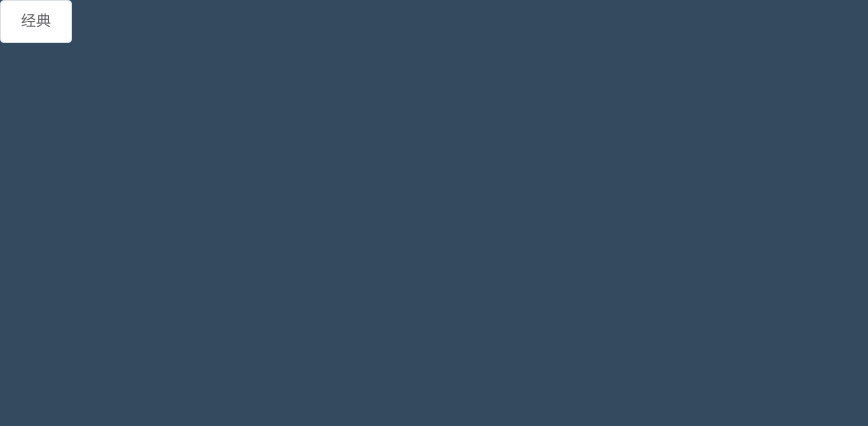
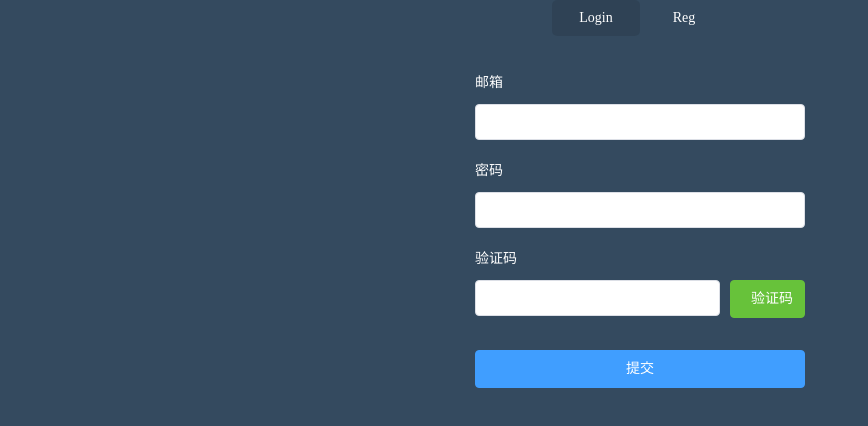
Before and after one commit to tyc2020/vueDemo, a Vue app in the folder vue/: page /#/login in a window 1280 px wide. Shown: the top 426 px of the page, without its empty margins (0-868 px from the left). Built offline with nearby package versions, Linux system fonts and the light colour scheme.

Commit message:
完善login页

```diff
--- a/vue/public/index.html
+++ b/vue/public/index.html
@@ -14,4 +14,7 @@
     <div id="app"></div>
     <!-- built files will be auto injected -->
   </body>
+  <style>
+
+  </style>
 </html>
--- /dev/null
+++ b/vue/src/utils/validata.js
@@ -0,0 +1,31 @@
+/*
+过滤特殊字符
+*/
+
+export function stripscript(str){
+  var pattern = new RegExp("[`~!@#$^&*()=|{}':;',\\[\\].<>/?~！@#￥……&*（）——|{ }【】‘；：”“'。，、？]");
+  var rs = "";
+  for(var i = 0; i < str.length;i++){
+    rs = rs + str.substr(i,1).replace(pattern,'');
+  }
+  return rs;
+}
+
+//邮箱验证
+export function validateE(value){
+  let reg = /^[A-Za-z0-9\u4e00-\u9fa5]+@[a-zA-Z0-9_-]+(\.[a-zA-Z0-9_-]+)+$/
+  return !reg.test(value) ? true : false
+
+}
+
+//验证密码
+export function validatepwd(value){
+  let reg = /^(?!\D+$)(?![^a-zA-Z]+$)\S{6,20}$/
+  return !reg.test(value) ? true : false
+}
+
+//验证码
+export function validcap(value){
+  let reg = /^[a-zA-z0-9]{6}$/
+  return !reg.test(value) ? true : false
+}
--- a/vue/src/views/Login/index.vue
+++ b/vue/src/views/Login/index.vue
@@ -1,20 +1,209 @@
 <template>
   <div id="login">
-    <el-button>
-      经典
-    </el-button>
+    <div class="login-wrap">
+    <ul class="menu-tab">
+      <li :class="{'current':item.current}" v-for="item in menuTab" :key="item.id" @click="toggleMenu(item)">{{item.txt}}</li>
+    </ul>
+    <!--表单-->
+        <el-form :model="ruleForm" status-icon :rules="rules" ref="ruleForm" class="login-form" size='medium'>
+      <el-form-item prop="email" class="item-form">
+      <label>邮箱</label>
+        <el-input type="text" v-model="ruleForm.email" autocomplete="off"></el-input>
+      </el-form-item>
+
+      <el-form-item prop="password" class="item-form">
+      <label>密码</label>
+        <el-input type="text" v-model="ruleForm.password" autocomplete="off" minlength="6" maxlength="20"></el-input>
+      </el-form-item>
+
+       <el-form-item prop="passwords" class="item-form" v-show = "model === 'register'">
+      <label>重复密码</label>
+        <el-input type="text" v-model="ruleForm.passwords" autocomplete="off" minlength="6" maxlength="20"></el-input>
+      </el-form-item>
+
+      <el-form-item prop="cap" class="item-form">
+      <label>验证码</label>
+      <el-row :gutter="10">
+        <el-col :span="18"><el-input v-model="ruleForm.cap"></el-input></el-col>
+        <el-col :span="6">
+          <el-button type="success" class="block">验证码</el-button>
+        </el-col>
+
+      </el-row>
+
+
+      </el-form-item>
+
+      <el-form-item>
+        <el-button type="primary" @click="submitForm('ruleForm')" class="login-btn block">提交</el-button>
+      </el-form-item>
+
+    </el-form>
+  </div>
 
   </div>
 </template>
 
 <script>
+import { stripscript,validateE,validatepwd,validcap}from '@/utils/validata';
 export default {
+  name:'login',
+  data(){
 
+      //验证用户名
+      var validateEmail = (rule, value, callback) => {
+        if (value === '') {
+          callback(new Error('请输入邮箱！'));
+        } else if(validateE(value)){
+          callback(new Error('邮箱格式有误！'));
+        }
+        else{
+          callback();//true
+        }
+      };
+      //验证密码
+      var validatepsd = (rule, value, callback) => {
+        this.ruleForm.password = stripscript(value)
+        value = this.ruleForm.password
+
+        if (value === '') {
+          callback(new Error('请输入密码（必须包含数字和字母）'));
+        } else if (validatepwd(value)) {
+          callback(new Error('密码长度为6-20内（必须包含数字和字母）'));
+        } else {
+          callback();
+        }
+      };
+      //重复密码验证
+      var validatepsds = (rule, value, callback) => {
+        //登录界面不用验证
+        if(this.model === 'login'){ callback();}
+        this.ruleForm.passwords = stripscript(value)
+        value = this.ruleForm.passwords
+
+        if (value === '') {
+          callback(new Error('请再次输入密码'));
+        } else if (value != this.ruleForm.password) {
+          callback(new Error('密码不一致'));
+        } else {
+          callback();
+        }
+      };
+          //验证码
+          var checkcap = (rule, value, callback) => {
+            //过滤特殊字符
+            this.ruleForm.cap = stripscript(value)
+            value = this.ruleForm.cap
+            if (value === '') {
+              return callback(new Error('验证码不能为空'));
+            }else if(validcap(value)){
+              return callback(new Error('验证码格式有误'))
+            }else{
+              callback()
+            }
+          };
+    return {
+      menuTab:[
+        {txt:'Login',current:true,type:'login'},
+        {txt:'Reg',current:false,type:'register'}
+      ],
+      //显示重复密码
+      model:'login',
+      // 表单数据
+      ruleForm: {
+          email: '',
+          password: '',
+          passwords: '',
+          cap: ''
+        },
+        rules: {
+          email: [
+            { validator: validateEmail, trigger: 'blur' }
+          ],
+          password: [
+            { validator: validatepsd, trigger: 'blur' }
+          ],
+          passwords: [
+            { validator: validatepsds, trigger: 'blur' }
+          ],
+          cap: [
+            { validator: checkcap, trigger: 'blur' }
+          ]
+        }
+    }
+  },
+  created() {
+
+  },
+  mounted() {
+
+  },
+  methods: {
+    toggleMenu(data){
+      this.menuTab.forEach(elem => {
+        elem.current = false
+      })
+      data.current = true
+      this.model = data.type
+    },
+   submitForm(formName) {
+        this.$refs[formName].validate((valid) => {
+          if (valid) {
+            alert('submit!');
+          } else {
+            console.log(valid)
+            console.log('error submit!!');
+            return false;
+          }
+        });
+      }
+  }
 }
 </script>
-<style lang="scss" scoped>
+<style type="text/scss" lang="scss" scoped>
   #login{
     background-color:#344a5f;
     height:100vh
   }
+  .login-wrap{
+    width:330px;
+    margin:auto;
+  }
+  .menu-tab{
+    text-align: center;
+    li {
+    display: inline-block;
+    width: 88px;
+    line-height: 36px;
+    font-size: 14px;
+    color: #fff;
+    border-radius: 5px;
+    cursor:pointer;
+    }
+    .current{
+      background-color:rgba(0,0,0,0.1)
+    }
+  }
+  .login-form{
+    margin-top:29px;
+    label{
+      display:block;
+      font-size:14px;
+      margin-bottom:3px;
+
+      color:#fff;
+    }
+    .item-form{
+      margin-bottom:13px;
+    }
+    .block{
+      display:block;
+      width:100%;
+    }
+    .login-btn{
+      margin-top:19px;
+    }
+  }
+
+
 </style>
--- a/vue/vue.config.js
+++ b/vue/vue.config.js
@@ -12,18 +12,13 @@ module.exports = {
   chainWebpack: (config) => {
   },
   configureWebpack: (config) => {
-    // config.resolve = { // 配置解析别名
-    //   extensions: ['.js', '.json', '.vue'],
-    //   alias: {
-    //     '@': path.resolve(__dirname, './src'),
-    //     'public': path.resolve(__dirname, './public'),
-    //     'components': path.resolve(__dirname, './src/components'),
-    //     'common': path.resolve(__dirname, './src/common'),
-    //     'api': path.resolve(__dirname, './src/api'),
-    //     'views': path.resolve(__dirname, './src/views'),
-    //     'data': path.resolve(__dirname, './src/data')
-    //   }
-    // }
+    config.resolve = { // 配置解析别名
+      extensions: ['.js', '.json', '.vue'],//自动添加文件后缀
+      alias: {
+        '@': path.resolve(__dirname, './src'),
+        '@c': path.resolve(__dirname, './src/components'),
+      }
+    }
   },
   // 生产环境是否生成 sourceMap 文件
   productionSourceMap: false,
```
Also changed, not shown: 1 other file (tests, documents, lock files or other folders).
